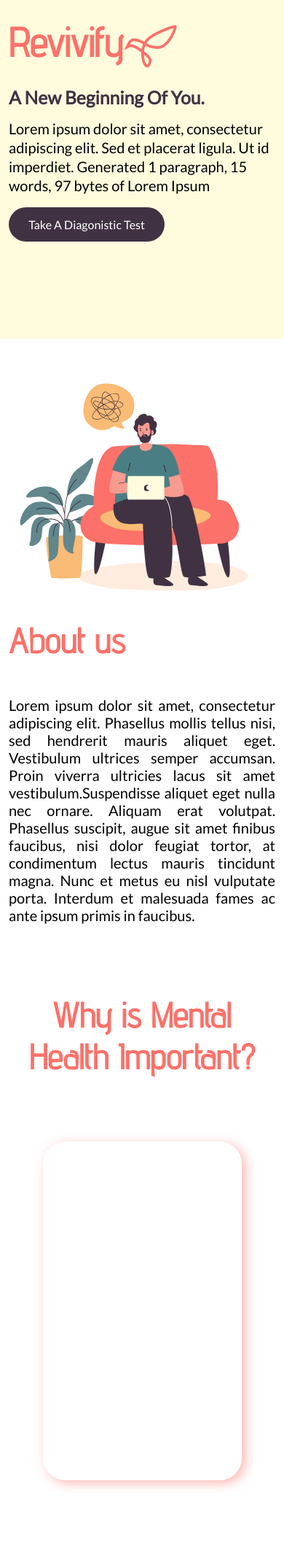
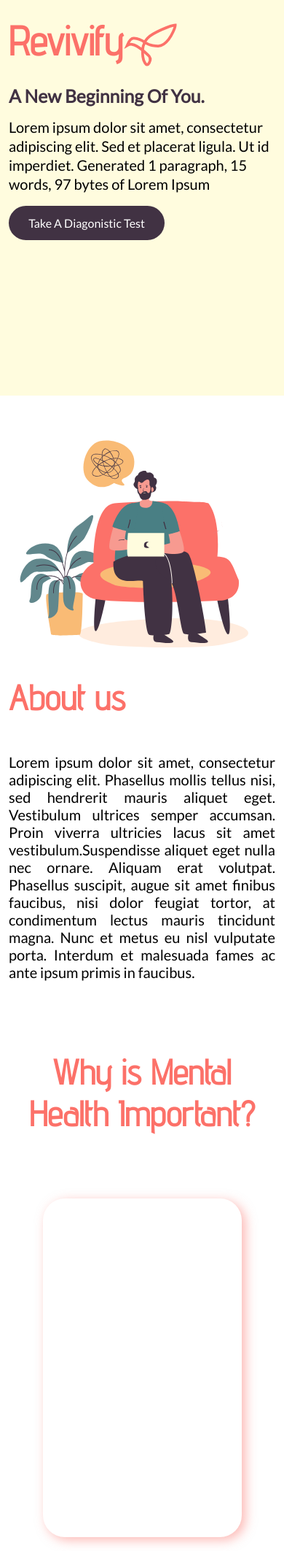
Before and after one commit to samiksha-patil/Revivify--Depression-detection-and-control-system, a Django app: page / in a window 390 px wide. Shown: the part 338-2463 px from the top of the page at 73% size. Run offline with Django 3.2, Linux system fonts and the light colour scheme; some libraries are stand-ins or nearby versions.

Commit message:
changed styles

```diff
--- a/Revivify/revivify/users/static/home.css
+++ b/Revivify/revivify/users/static/home.css
@@ -141,7 +141,8 @@
 }
 
 .hero-pic {
-  background-image: url(image/hero.svg);
+
+  background-image: url(image/hero.png);
   background-repeat: no-repeat;
   background-size: 60%;
   background-position: 100% 0%;
@@ -258,7 +259,7 @@
   border-radius: 22px;
   height: 40vh;
   /* filter: drop-shadow(2px 5px 20px #fc7169); */
-  box-shadow: 0px 4px 2px #fc7169;
+  box-shadow: 2px 5px 15px rgb(252 113 105 / 34%);
 }
 
 .hidden-box {
@@ -376,7 +377,7 @@ nav.navbar {
   .hidden-pic {
     height: 40%;
     background-color: #fffcde;
-    background-image: url(image/hero.svg);
+    background-image: url(image/hero.png);
     background-repeat: no-repeat;
     background-size: 80%;
     background-position: 100% 0%;
--- a/Revivify/revivify/users/static/main.css
+++ b/Revivify/revivify/users/static/main.css
@@ -0,0 +1,19 @@
+::-webkit-scrollbar {
+    width: 8px;
+  }
+
+  /* Track */
+  ::-webkit-scrollbar-track {
+    background: #ffffff;
+  }
+
+  /* Handle */
+  ::-webkit-scrollbar-thumb {
+    background: #fc7169;
+    width: 8px;
+  }
+
+  /* Handle on hover */
+  ::-webkit-scrollbar-thumb:hover {
+    width: 10px;
+  }
--- a/Revivify/revivify/users/templates/home.html
+++ b/Revivify/revivify/users/templates/home.html
@@ -2,7 +2,28 @@
 {% load static %}
 {% load crispy_forms_tags %}
 {% block content %}
-
+<section class="hero hero-pic">
+    <div class="container">
+<div class="row intro">
+    <div class="col-12 hidden-pic"></div>
+    <div id="Hero" class="col-12 col-md-5 hero-content">
+      <h1 class="pt-0 mb-1 mt-md-5 mb-md-3">
+        Revivify<span><img src="{% static 'image/logo.svg' %}" /></span>
+      </h1>
+      <h2 class="mb-3 mb-md-4">A New Beginning Of You.</h2>
+      <span class="text pb-md-5"
+        >Lorem ipsum dolor sit amet, consectetur adipiscing elit. Sed et
+        placerat ligula. Ut id imperdiet. Generated 1 paragraph, 15 words,
+        97 bytes of Lorem Ipsum</span
+      >
+      <br />
+      <button class="btn start mt-3 my-md-5">
+        Take a diagonistic test
+      </button>
+    </div>
+  </div>
+</div>
+</section>
 <section class="about container my-5">
     <div class="row my-3">
       <div class="col-12 col-md-6 m-auto mb-4">
--- a/Revivify/revivify/users/templates/users/base.html
+++ b/Revivify/revivify/users/templates/users/base.html
@@ -31,8 +31,8 @@
 <body>
 
     <main role="main" >
-      <section class="hero hero-pic">
-        <div class="container">
+      <div style="background-color: #fffcde;">
+      <div class="container">
           <div class="row trans-nav">
             <!-- Transparent fixed nav, white when moving -->
             <nav class="navbar navbar-expand-lg">
@@ -76,32 +76,14 @@
                   </li>
                 </ul>
                 <div class="d-flex">
-                  <button class="btn outline-btn" type="submit">Login</button>
+                  <a class="btn outline-btn" href="{% url 'login' %}">Login</a>
+
                 </div>
               </div>
             </nav>
           </div>
-          <div class="row intro">
-            <div class="col-12 hidden-pic"></div>
-            <div id="Hero" class="col-12 col-md-5 hero-content">
-              <h1 class="pt-0 mb-1 mt-md-5 mb-md-3">
-                Revivify<span><img src="{% static 'image/logo.svg' %}" /></span>
-              </h1>
-              <h2 class="mb-3 mb-md-4">A New Beginning Of You.</h2>
-              <span class="text pb-md-5"
-                >Lorem ipsum dolor sit amet, consectetur adipiscing elit. Sed et
-                placerat ligula. Ut id imperdiet. Generated 1 paragraph, 15 words,
-                97 bytes of Lorem Ipsum</span
-              >
-              <br />
-              <button class="btn start mt-3 my-md-5">
-                Take a diagonistic test
-              </button>
-            </div>
-          </div>
         </div>
-      </section>
-
+      </div>
           {% if messages %}
             {% for message in messages %}
               <div class="alert alert-{{ message.tags }}">
```
Also changed, not shown: Revivify/revivify/users/static/image/hero.png (added), Revivify/revivify/users/static/image/hero.svg.
